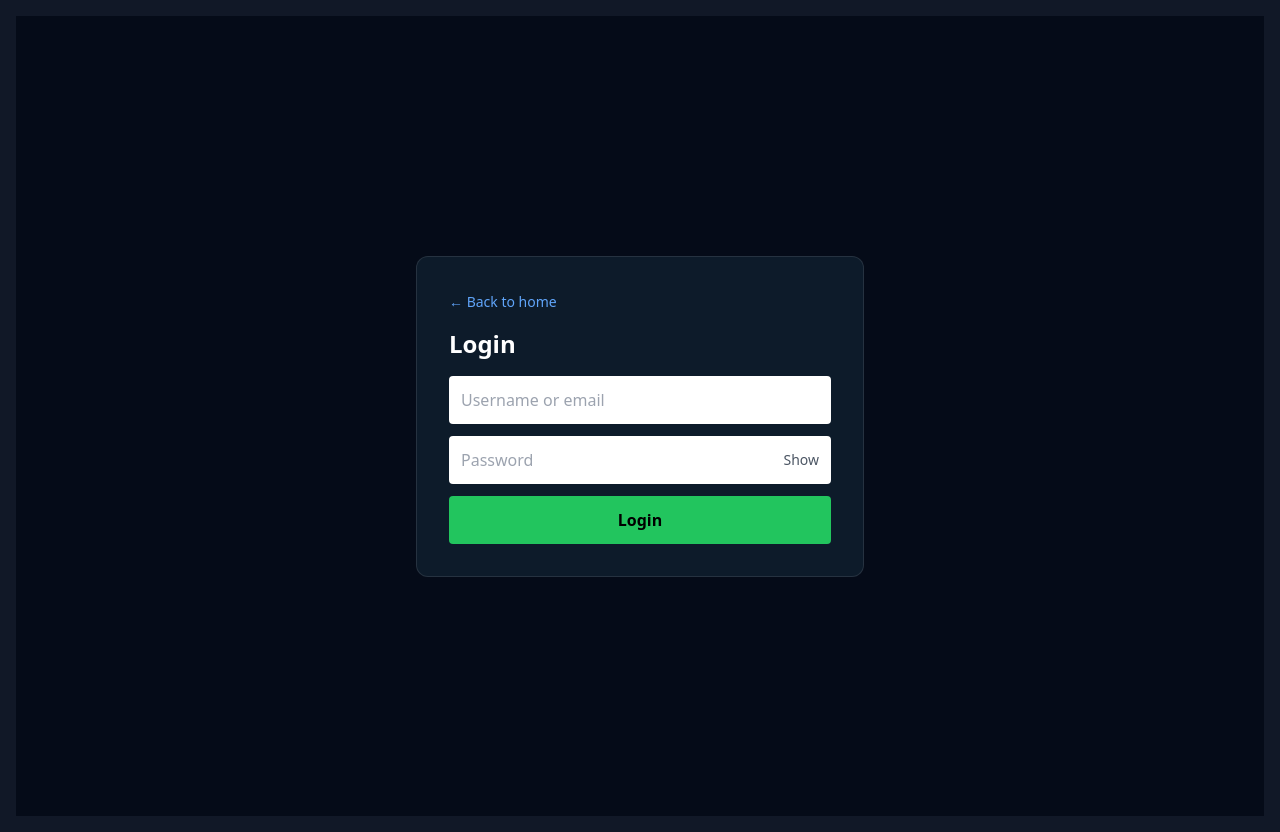
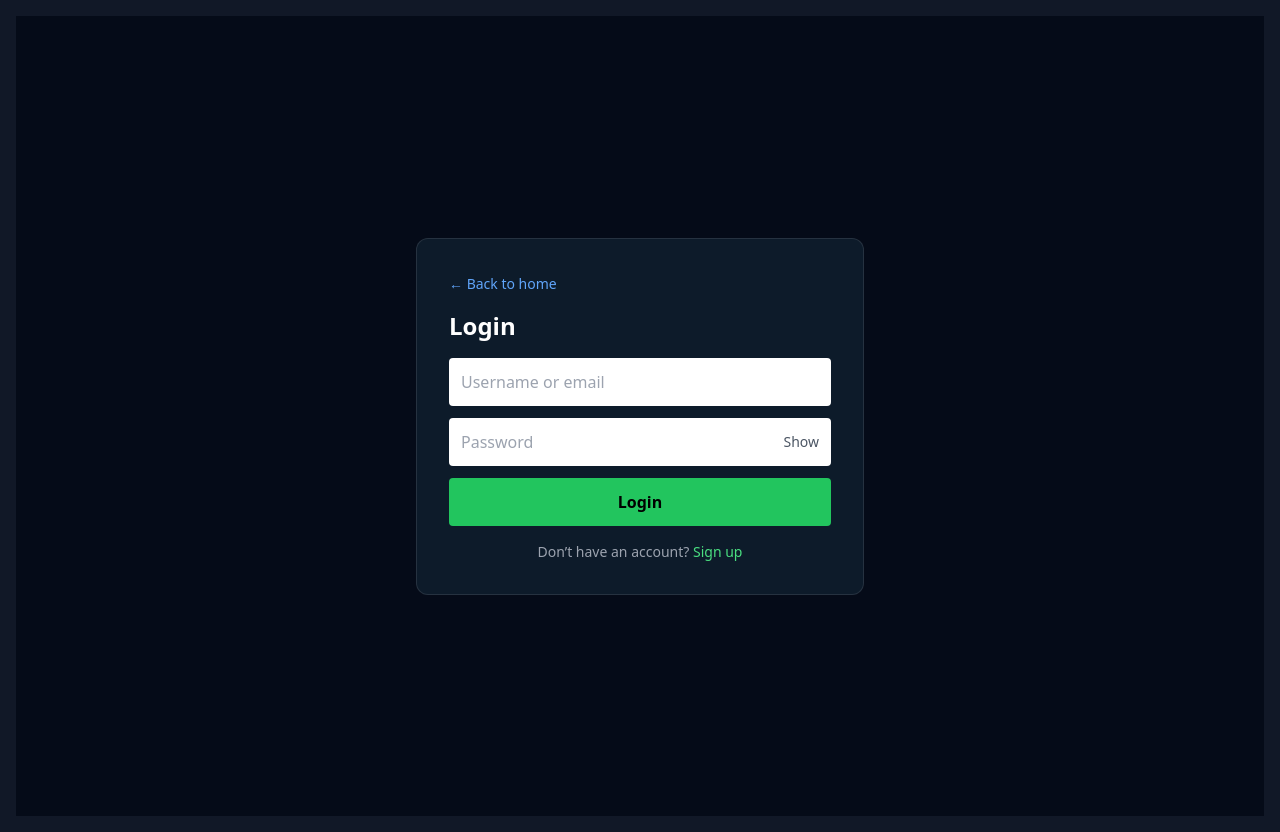
Before and after one commit to Acinyx-ai/acinyx-frontend, a React (Vite) app: page /login in a window 1280 px wide. Built offline with nearby package versions, Linux system fonts and the light colour scheme.

Commit message:
Update login page (add signup link) and related UI fixes

```diff
--- a/src/pages/Login.jsx
+++ b/src/pages/Login.jsx
@@ -114,6 +114,18 @@ export default function Login() {
         >
           {loading ? "Logging in..." : "Login"}
         </button>
+
+        {/* ✅ Added link to signup (nothing else changed) */}
+        <p className="text-sm text-gray-400 mt-4 text-center">
+          Don’t have an account?{" "}
+          <span
+            onClick={() => navigate("/signup")}
+            className="text-green-400 cursor-pointer hover:underline"
+          >
+            Sign up
+          </span>
+        </p>
+
       </div>
     </div>
   );
```
